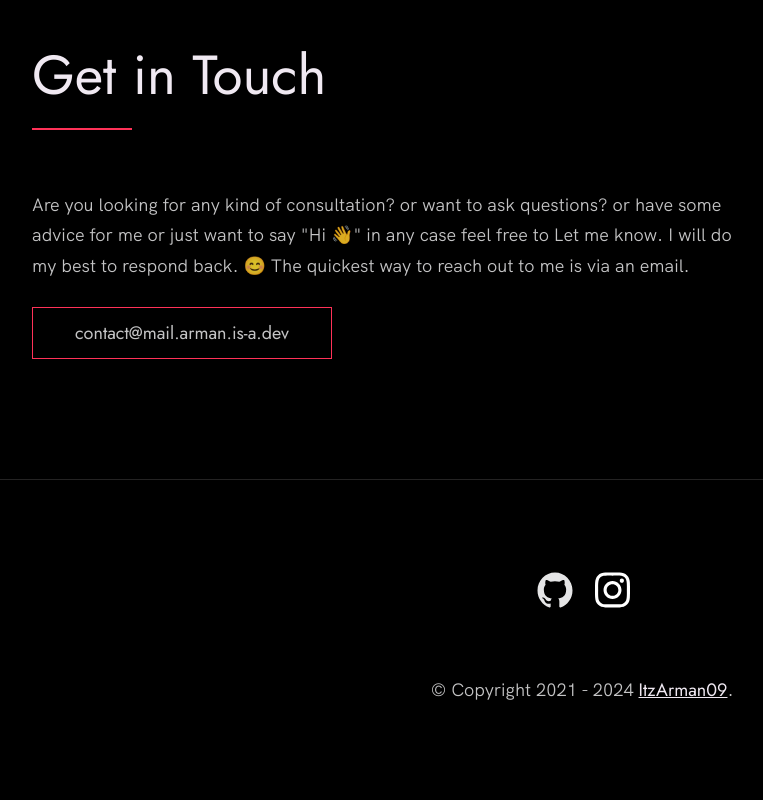
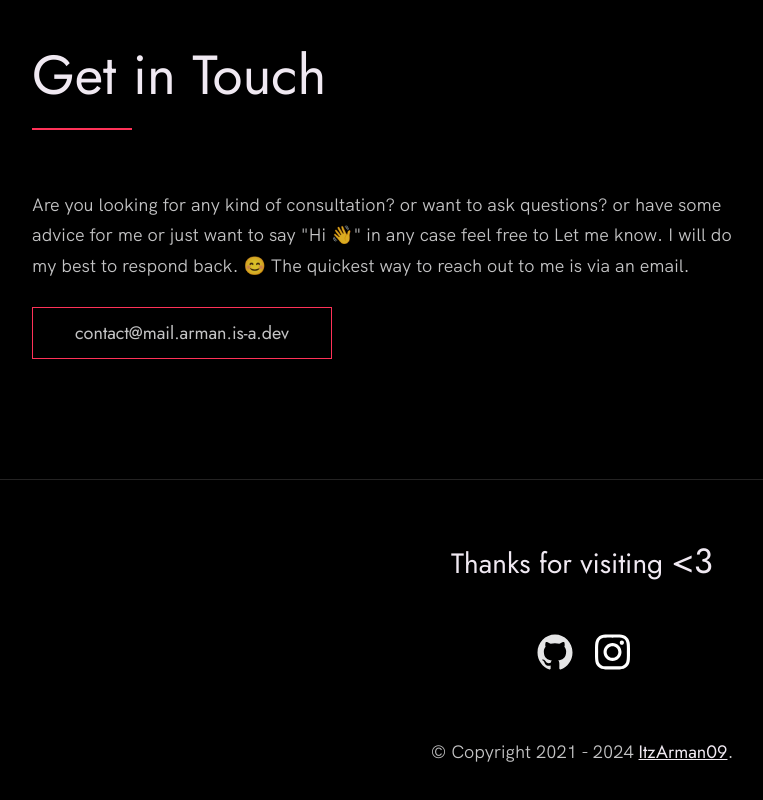
Before and after one commit to ItzArman09/website, a plain HTML site: page index.html in a window 1280 px wide. Shown: the part 2773-3573 px from the top of the page, without its empty margins (58-821 px from the left). Before the commit the page ends 3533 px from the top, so only its background shows below. Drawn offline with Linux system fonts and the light colour scheme.

Commit message:
Update index.html

```diff
--- a/index.html
+++ b/index.html
@@ -161,6 +161,13 @@
   <!-- ***** Footer ***** -->
 
   <footer role="contentinfo" class="footer">
+    <h3 align="center" style="font-size:28px">
+      Thanks for visiting
+      <span style="font-size:35px">
+         &lt;3
+      </h3>
+
+
     <div class="row">
       <!-- Update the links to point to your accounts -->
       <ul class="footer__social-links">
```
